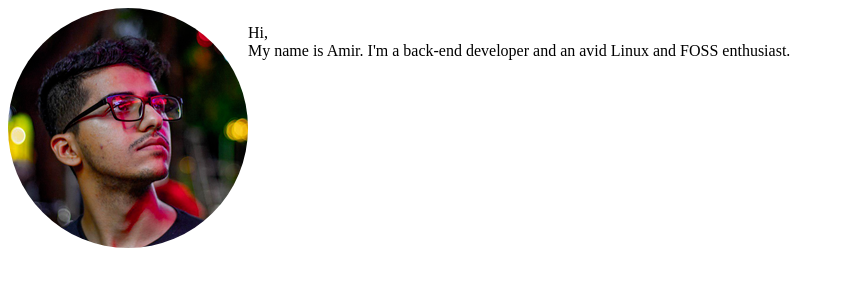
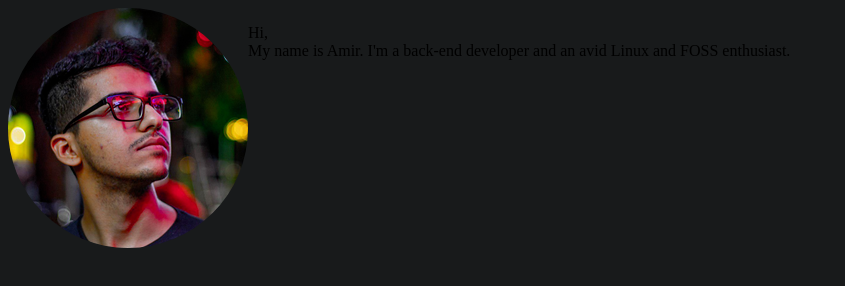
Before and after one commit to amirashabani/shabani.xyz, a plain HTML site: page index.html in a window 1280 px wide. Shown: the whole page, without its empty margins (0-845 px from the left). Drawn offline with Linux system fonts and the light colour scheme.

Commit message:
added background-color to body

```diff
--- a/styles/style.css
+++ b/styles/style.css
@@ -1,3 +1,7 @@
+body {
+    background-color: #181A1B;
+}
+
 .introduction {
     float: left;
 }
```
